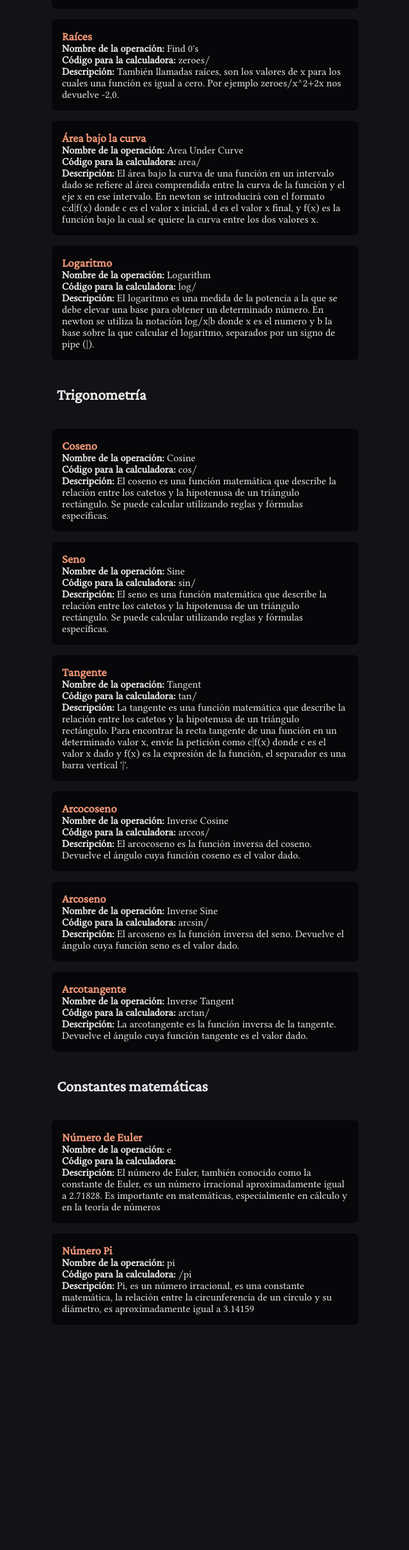
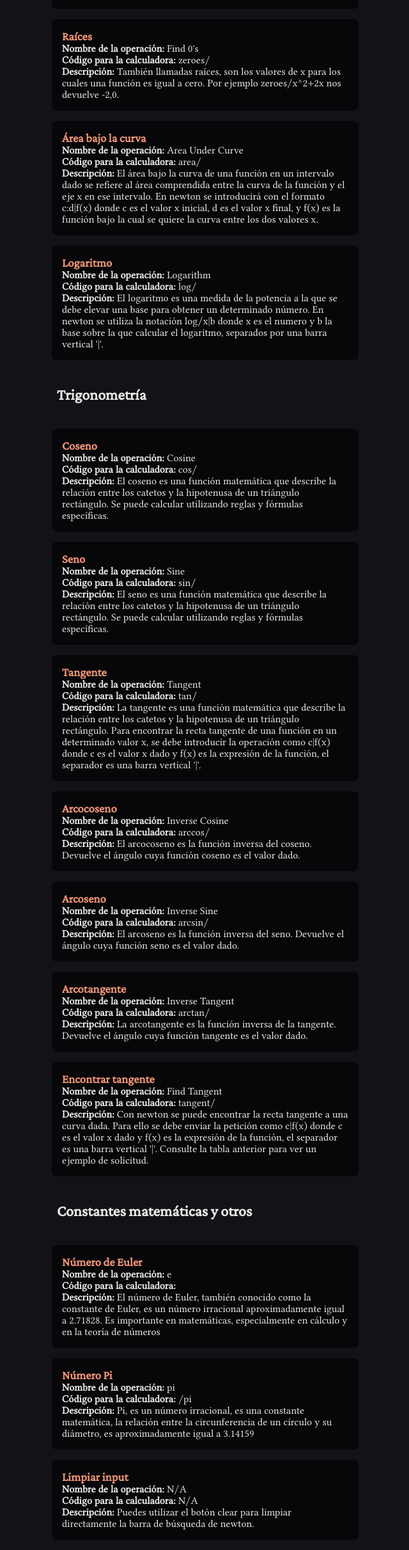
Before and after one commit to cromeoli/react-newton, a React (Create React App) app: page /docs/1 in a window 1280 px wide. Shown: the part 1729-4152 px from the top of the page at 64% size, without its empty margins (319-959 px from the left). Before the commit the page ends 3816 px from the top, so only its background shows below. Built offline with nearby package versions, Linux system fonts and the light colour scheme.

Commit message:
Arreglados bugs de los instantDocs y el menú perfil

```diff
--- a/src/components/Account/AccountProfile.js
+++ b/src/components/Account/AccountProfile.js
@@ -15,7 +15,7 @@ function AccountProfile(props){
         <form className="userDataForm">
             <label className="userDataLabel">
             Username
-                <input value={localStorage.getItem('username')} className="formInputBox"/>
+                <input defaultValue={localStorage.getItem('username')} className="formInputBox"/>
             </label>
 
             <label className="userDataLabel">
@@ -25,13 +25,17 @@ function AccountProfile(props){
 
             <label className="userDataLabel">
             Associed account
-                <input value={localStorage.getItem('email')} className="formInputBox"/>
+                <input defaultValue={localStorage.getItem('email')} className="formInputBox"/>
             </label>
 
             <label className="userDataLabel">
-            Phone
-                <input placeholder="Completa tu perfil" className="formInputBox"/>
+            Birthdate
+                <input type="date" className="formInputBox"/>
             </label>
+
+            <button className="orangeRoundedButton">
+                Save
+            </button>
         </form>
 
         <span className="accountSocial">
--- a/src/components/MainPage/MainPage.js
+++ b/src/components/MainPage/MainPage.js
@@ -56,7 +56,7 @@ function MainPage(props) {
                 </KeyboardButton>
                 <KeyboardButton write={modificar} operator={"zeroes/"} name={"zeroes"}>0's</KeyboardButton>
                 <KeyboardButton write={modificar} operator={"tangent/"} name={"tangent/"}>tang</KeyboardButton>
-                <KeyboardButton write={clear}>
+                <KeyboardButton write={clear} name={"clear"}>
                     <img src={clearButton} className="customIcon clearButton"/>
                 </KeyboardButton>
             </section>
--- a/src/css/style.css
+++ b/src/css/style.css
@@ -653,7 +653,7 @@ body {
     flex-direction: column;
     grid-area: 1 / 2 / 2 / 3;
     align-items: center;
-    padding: 2em;
+    padding: 1em;
 
 }
 
--- a/src/datos.json
+++ b/src/datos.json
@@ -52,7 +52,7 @@
     "Logaritmo": {
       "operacion": "Logarithm",
       "codigo": "log/",
-      "descripcion": "El logaritmo es una medida de la potencia a la que se debe elevar una base para obtener un determinado número. En newton se utiliza la notación log/x|b donde x es el numero y b la base sobre la que calcular el logaritmo, separados por un signo de pipe (|).",
+      "descripcion": "El logaritmo es una medida de la potencia a la que se debe elevar una base para obtener un determinado número. En newton se utiliza la notación log/x|b donde x es el numero y b la base sobre la que calcular el logaritmo, separados por una barra vertical '|'.",
       "imagen": ""
     }
   },
@@ -72,7 +72,7 @@
     "Tangente": {
       "operacion": "Tangent",
       "codigo": "tan/",
-      "descripcion": "La tangente es una función matemática que describe la relación entre los catetos y la hipotenusa de un triángulo rectángulo. Para encontrar la recta tangente de una función en un determinado valor x, envíe la petición como c|f(x) donde c es el valor x dado y f(x) es la expresión de la función, el separador es una barra vertical '|'.",
+      "descripcion": "La tangente es una función matemática que describe la relación entre los catetos y la hipotenusa de un triángulo rectángulo. Para encontrar la recta tangente de una función en un determinado valor x, se debe introducir la operación como c|f(x) donde c es el valor x dado y f(x) es la expresión de la función, el separador es una barra vertical '|'.",
       "imagen": ""
     },
     "Arcocoseno": {
@@ -92,9 +92,15 @@
       "codigo": "arctan/",
       "descripcion": "La arcotangente es la función inversa de la tangente. Devuelve el ángulo cuya función tangente es el valor dado.",
       "imagen": ""
+    },
+    "Encontrar tangente": {
+      "operacion": "Find Tangent",
+      "codigo": "tangent/",
+      "descripcion": "Con newton se puede encontrar la recta tangente a una curva dada. Para ello se debe enviar la petición como c|f(x) donde c es el valor x dado y f(x) es la expresión de la función, el separador es una barra vertical '|'. Consulte la tabla anterior para ver un ejemplo de solicitud.",
+      "imagen": ""
     }
   },
-  "Constantes matemáticas": {
+  "Constantes matemáticas y otros": {
     "Número de Euler": {
       "operacion": "e",
       "codigo": "",
@@ -106,6 +112,12 @@
       "codigo": "/pi",
       "descripcion": "Pi, es un número irracional, es una constante matemática, la relación entre la circunferencia de un círculo y su diámetro, es aproximadamente igual a 3.14159",
       "imagen": ""
+    },
+    "Limpiar input": {
+      "operacion": "N/A",
+      "codigo": "N/A",
+      "descripcion": "Puedes utilizar el botón clear para limpiar directamente la barra de búsqueda de newton.",
+      "imagen": ""
     }
   }
 }
```
